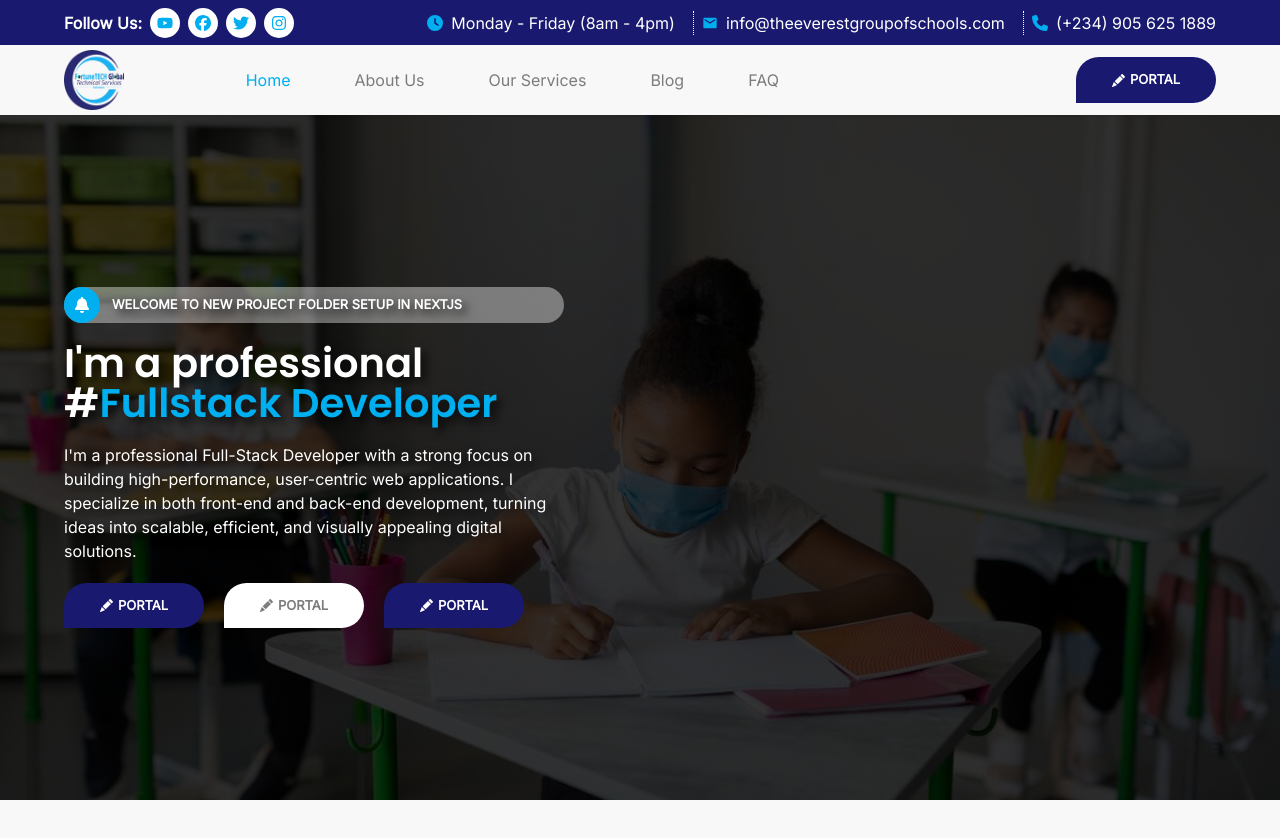
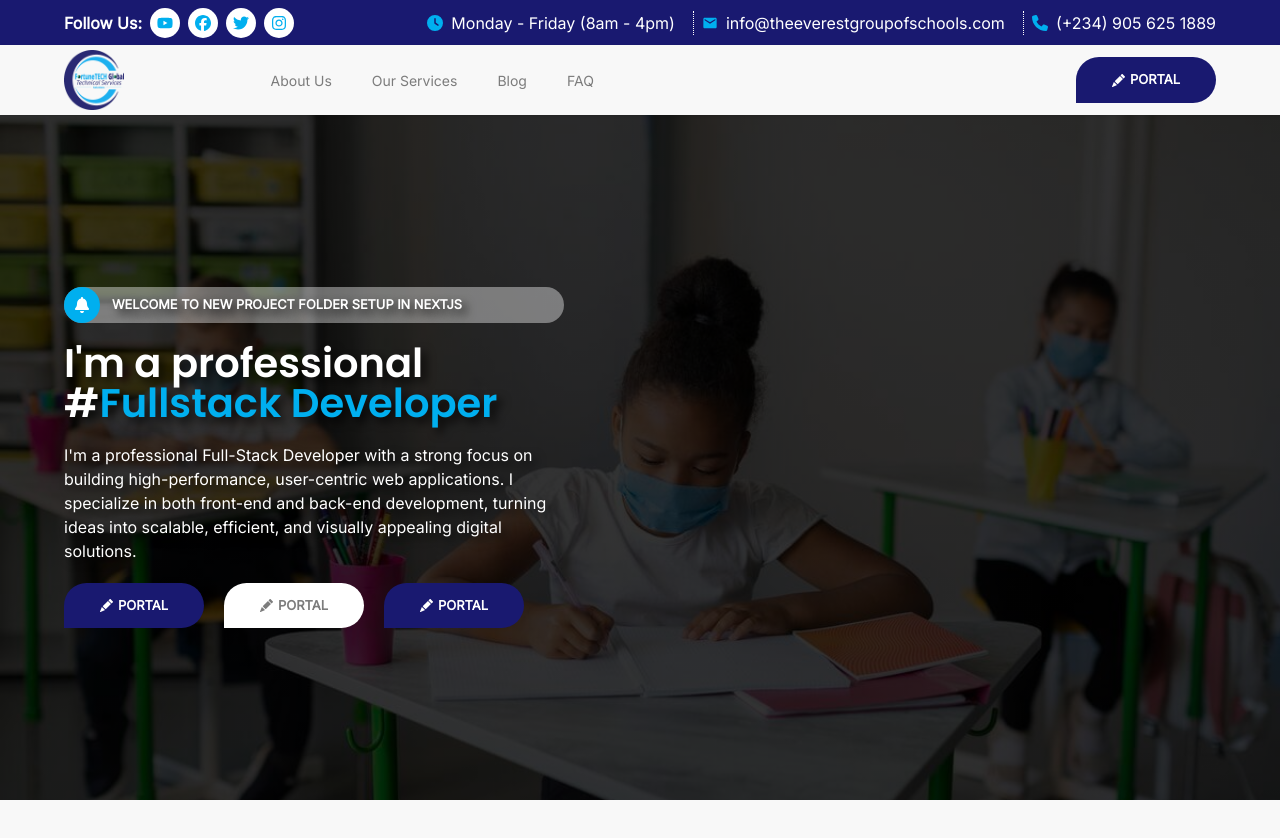
Before and after one commit to Fortune4808/nextjs-project-setup, a Next.js app: page / in a window 1280 px wide. Shown: the top 838 px of the page. Built offline with nearby package versions, Linux system fonts and the light colour scheme.

Commit message:
I made some changes to the nav component

```diff
--- a/components/layout/navbar.tsx
+++ b/components/layout/navbar.tsx
@@ -6,7 +6,6 @@ const Navbar = () => {
     const pathname = usePathname()
 
     const links = [
-        { href: '/', label: 'Home' },
         { href: '/about-us', label: 'About Us' },
         { href: '/our-services', label: 'Our Services' },
         { href: '/blog', label: 'Blog' },
@@ -14,21 +13,20 @@ const Navbar = () => {
     ]
 
     return (
-        <nav className="w-full">
-            <ul>
-                <li>
-                    {links.map((link) => (
+        <nav className="w-full px-10">
+            <ul className="flex">
+                {links.map((link) => (
+                    <li key={link.href} className="group">
                         <Link
-                            key={link.href}
                             href={link.href}
                             title={link.label}
-                            className={`px-8 py-4 text-nowrap hover:text-[var(--secondary-color)] hover:rounded-[5px] ${pathname === link.href ? 'text-[var(--secondary-color)] rounded-[5px]' : ''}`}
-                        >
-                            {link.label}
+                            className={`px-5 py-4 text-nowrap hover:text-[var(--secondary-color)] text-sm hover:rounded-[5px] ${pathname === link.href ? 'text-[var(--secondary-color)] rounded-[5px]' : ''}`}
+                        > {link.label}
                         </Link>
-                    ))}
-                </li>
+                    </li>
+                ))}
             </ul>
+
         </nav>
     )
 }
```
